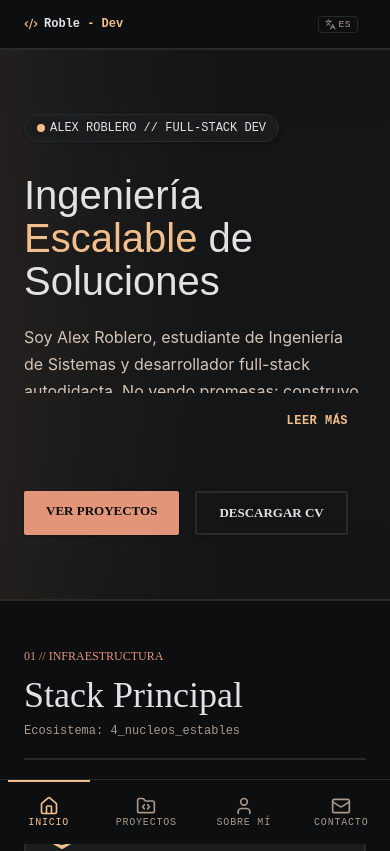
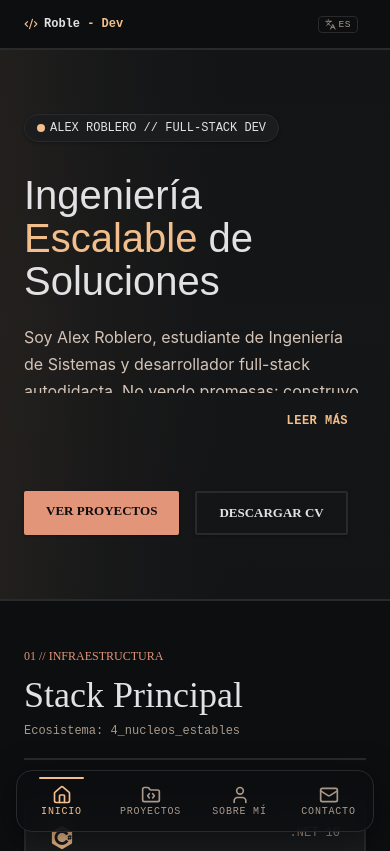
Before and after one commit to AlexJRQ32/Proyecto-Portafolio, a React (Vite) app in the folder frontend/: page /home in a window 390 px wide. Shown: the top 851 px of the page. Built offline with nearby package versions, Linux system fonts and the light colour scheme.

Commit message:
feat: floating pill TabBar on mobile

```diff
--- a/frontend/src/App.css
+++ b/frontend/src/App.css
@@ -18,6 +18,6 @@
 @media (max-width: 768px) {
   .app {
     padding-top: calc(50px + env(safe-area-inset-top));
-    padding-bottom: calc(64px + env(safe-area-inset-bottom));
+    padding-bottom: calc(84px + env(safe-area-inset-bottom));
   }
 }
--- a/frontend/src/common/components/TabBar/TabBar.css
+++ b/frontend/src/common/components/TabBar/TabBar.css
@@ -75,14 +75,29 @@
   .tabbar {
     display: block;
     position: fixed;
-    bottom: 0;
-    left: 0;
-    right: 0;
+    bottom: calc(12px + env(safe-area-inset-bottom));
+    left: 16px;
+    right: 16px;
     z-index: 1000;
-    background-color: var(--bg-canvas);
-    border-top: 1px solid var(--border-color);
+    background-color: rgba(12, 14, 16, 0.85);
+    border: 1px solid var(--border-color);
+    border-radius: 16px;
+    box-shadow: 0 8px 32px rgba(0, 0, 0, 0.5);
     backdrop-filter: blur(12px);
     -webkit-backdrop-filter: blur(12px);
+  }
+
+  .tabbar-inner {
+    height: 60px;
+    padding-bottom: 0;
+  }
+
+  .tabbar-item--active::before {
+    top: 6px;
+    left: 25%;
+    right: 25%;
+    height: 2px;
+    border-radius: 2px;
   }
 }
 
```
